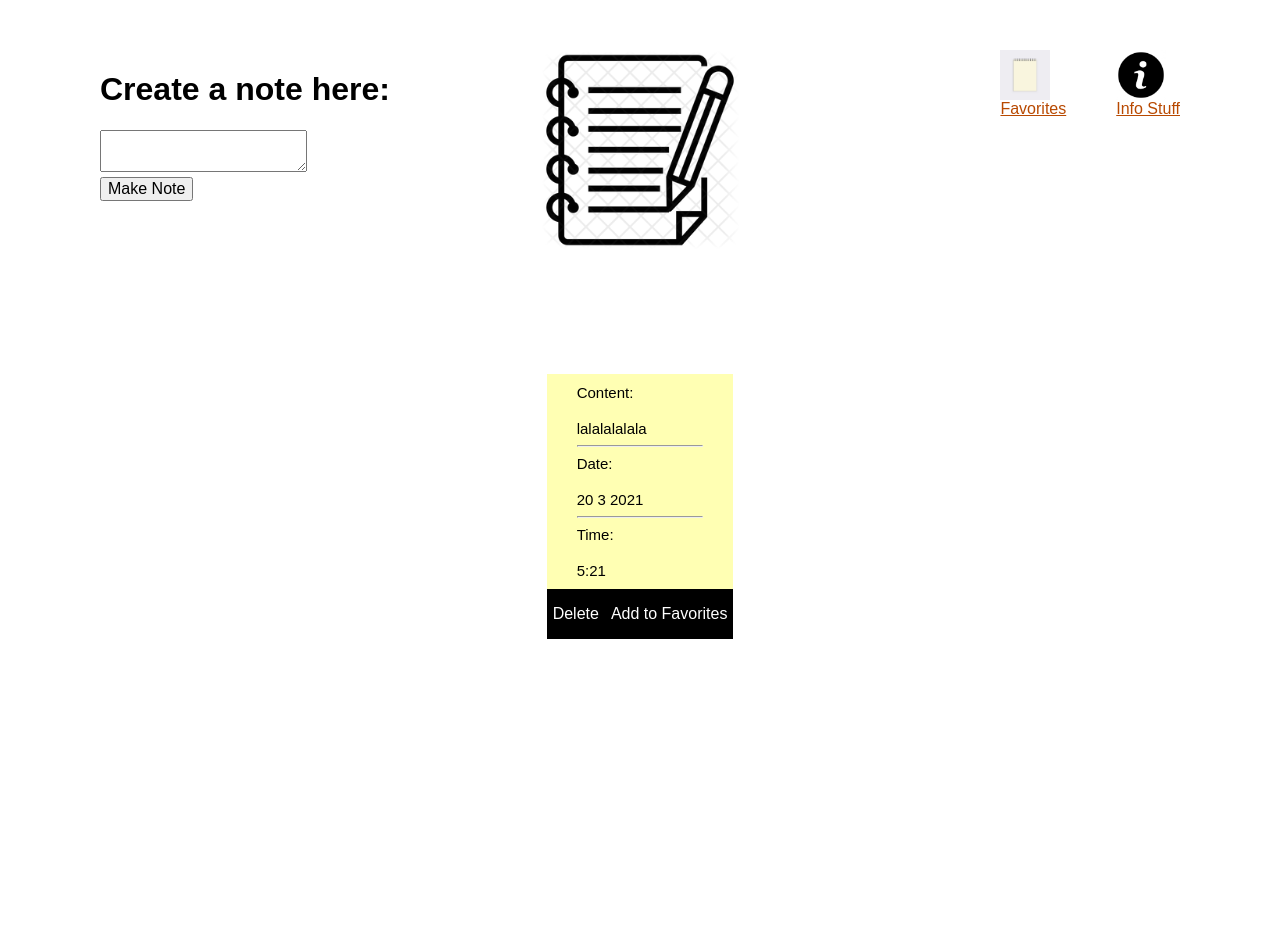
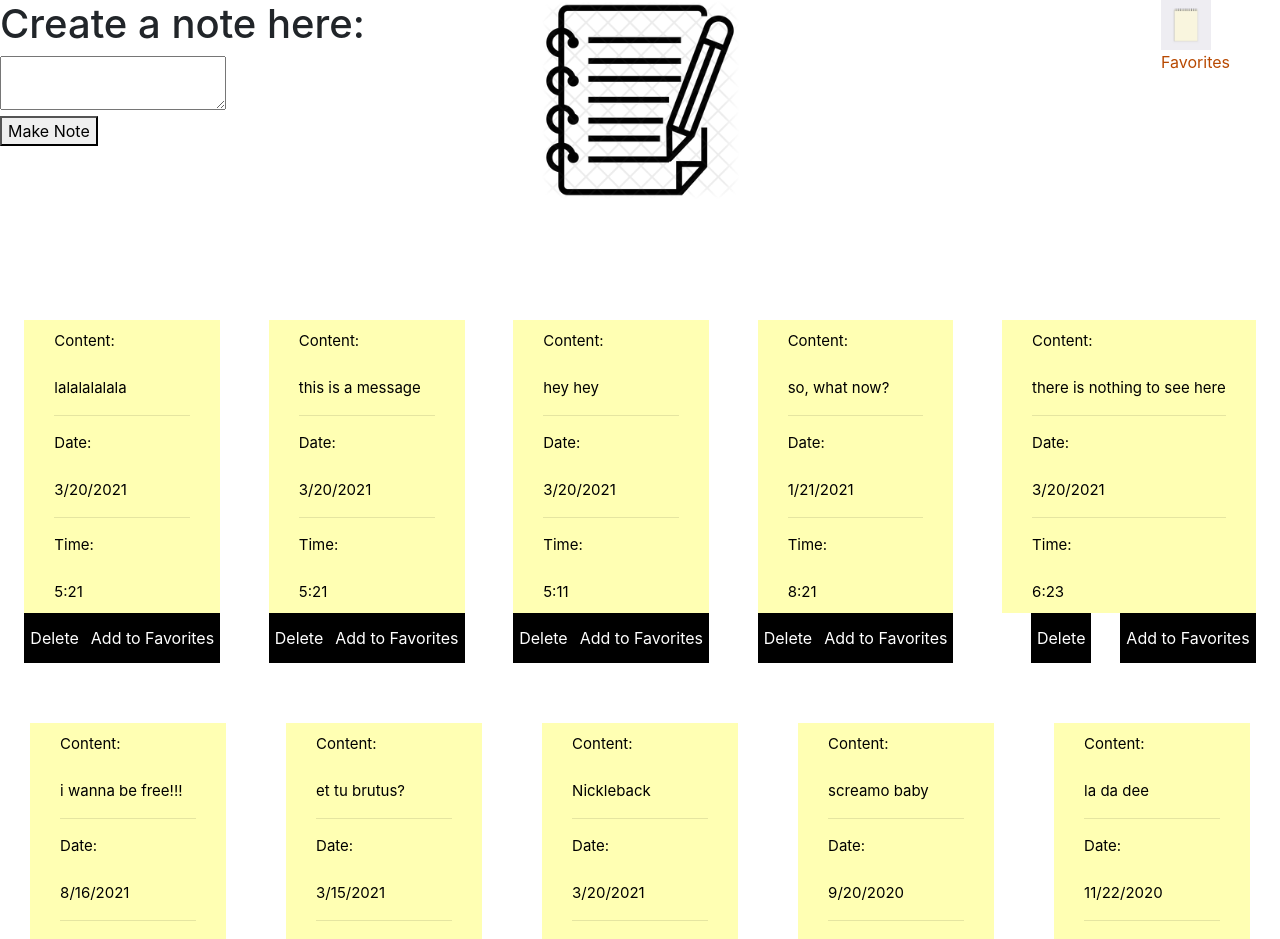
Before and after one commit to Nlarseny/notevue, a Vue app: page / in a window 1280 px wide. Shown: the top 939 px of the page. Before the commit the page ends 800 px from the top, so only its background shows below. Built offline with nearby package versions, Linux system fonts and the light colour scheme.

Commit message:
works...

```diff
--- a/package.json
+++ b/package.json
@@ -8,7 +8,10 @@
     "lint": "vue-cli-service lint"
   },
   "dependencies": {
+    "bootstrap": "^4.6.0",
     "core-js": "^3.6.5",
+    "jquery": "^3.6.0",
+    "popper.js": "^1.16.1",
     "vue": "^2.6.11",
     "vue-router": "^3.2.0"
   },
--- a/src/App.vue
+++ b/src/App.vue
@@ -13,12 +13,6 @@
           <p>Favorites</p>
         </div>
       </router-link>
-      <router-link to="/fav">
-        <div class="menu-item">
-          <img src="/info.jpg" height ="50">
-          <p>Info Stuff</p>
-        </div>
-      </router-link>
     </div>
     <div>
     <h1>Create a note here:</h1>
@@ -30,13 +24,19 @@
     </div>
   </div>
   <div>
-
   </div>
   <router-view />
+  <footer class="bottom">
+    <div class="text-center p-3" style="background-color: #bad4f7">
+      2021 Copyright (maybe):
+      <a class="text-dark" href="https://github.com/BYU-CS-260-Winter-2021/lab-3a-vue-xkcd-browser-Nlarseny" target="_blank">Github Classroom Link</a>
+    </div>
+  </footer>
 </div>
 </template>
 
 <script>
+
 export default {
   name: 'ProductList',
   props: {
@@ -45,15 +45,22 @@ export default {
   methods:{
   addComment() {
     var currentdate = new Date();
-    var monther = currentdate.getMonth()
+    var cur_month = currentdate.getMonth();
+    var cur_year = currentdate.getFullYear();
+    var cur_day = currentdate.getDay();
+
+    var cur_min = currentdate.getMinutes();
+    var cur_hour = currentdate.getHours();
+
     this.$root.$data.notes.push({
       id: this.$root.$data.notes.length + 1,
       name: "You",
       content: this.addedComment,
-      month: monther
-
-
-
+      month: cur_month + 1,
+      day: cur_day,
+      year: cur_year,
+      min: cur_min,
+      hour: cur_hour,
     });
     console.log(this.$root.$data.notes)
   },
--- a/src/components/FavList.vue
+++ b/src/components/FavList.vue
@@ -2,9 +2,19 @@
 <div class="wrapper">
   <div class="products">
     <div class="product" v-for="product in products" :key="product.id">
-      <div class="info">
-        <p>{{product.content}}</p>
-      </div>
+    <div class="info">
+      <p>Content:</p>
+      <br>
+      <p>{{product.content}}</p>
+      <hr>
+      <p>Date:</p>
+      <br>
+      <p>{{product.month}}/{{product.day}}/{{product.year}}</p>
+      <hr>
+      <p>Time:</p>
+      <br>
+      <p>{{product.hour}}:{{product.min}}</p>
+    </div>
       <div class="price">
         <button class="auto" v-on:click="remove(product)">Remove</button>
 
--- a/src/components/NoteList.vue
+++ b/src/components/NoteList.vue
@@ -9,7 +9,7 @@
         <hr>
         <p>Date:</p>
         <br>
-        <p>{{product.day}} {{product.month}} {{product.year}}</p>
+        <p>{{product.month}}/{{product.day}}/{{product.year}}</p>
         <hr>
         <p>Time:</p>
         <br>
--- a/src/main.js
+++ b/src/main.js
@@ -1,6 +1,7 @@
 import Vue from 'vue'
 import App from './App.vue'
 import router from './router'
+import 'bootstrap'; import 'bootstrap/dist/css/bootstrap.min.css'
 
 Vue.config.productionTip = false
 
@@ -13,8 +14,99 @@ let data = {
     month: 3,
     year: 2021,
     hour: 5,
-    min: 21
-  }],
+    min: 21,
+  },
+  {
+    id: 2,
+    name: "you",
+    content: "this is a message",
+    day: 20,
+    month: 3,
+    year: 2021,
+    hour: 5,
+    min: 21,
+  },
+  {
+    id: 3,
+    name: "me",
+    content: "hey hey",
+    day: 20,
+    month: 3,
+    year: 2021,
+    hour: 5,
+    min: 11,
+  },
+  {
+    id: 4,
+    name: "me",
+    content: "so, what now?",
+    day: 21,
+    month: 1,
+    year: 2021,
+    hour: 8,
+    min: 21,
+  },
+  {
+    id: 5,
+    name: "me",
+    content: "there is nothing to see here",
+    day: 20,
+    month: 3,
+    year: 2021,
+    hour: 6,
+    min: 23,
+  },
+  {
+    id: 6,
+    name: "m2e",
+    content: "i wanna be free!!!",
+    day: 16,
+    month: 8,
+    year: 2021,
+    hour: 7,
+    min: 21,
+  },
+  {
+    id: 7,
+    name: "me",
+    content: "et tu brutus?",
+    day: 15,
+    month: 3,
+    year: 2021,
+    hour: 9,
+    min: 11,
+  },
+  {
+    id: 8,
+    name: "me",
+    content: "Nickleback",
+    day: 20,
+    month: 3,
+    year: 2021,
+    hour: 2,
+    min: 21,
+  },
+  {
+    id: 9,
+    name: "me",
+    content: "screamo baby",
+    day: 20,
+    month: 9,
+    year: 2020,
+    hour: 5,
+    min: 22,
+  },
+  {
+    id: 10,
+    name: "me",
+    content: "la da dee",
+    day: 22,
+    month: 11,
+    year: 2020,
+    hour: 9,
+    min: 11,
+  }
+],
   fav: []
 }
 
```
Also changed, not shown: 1 other file (tests, documents, lock files or other folders).
